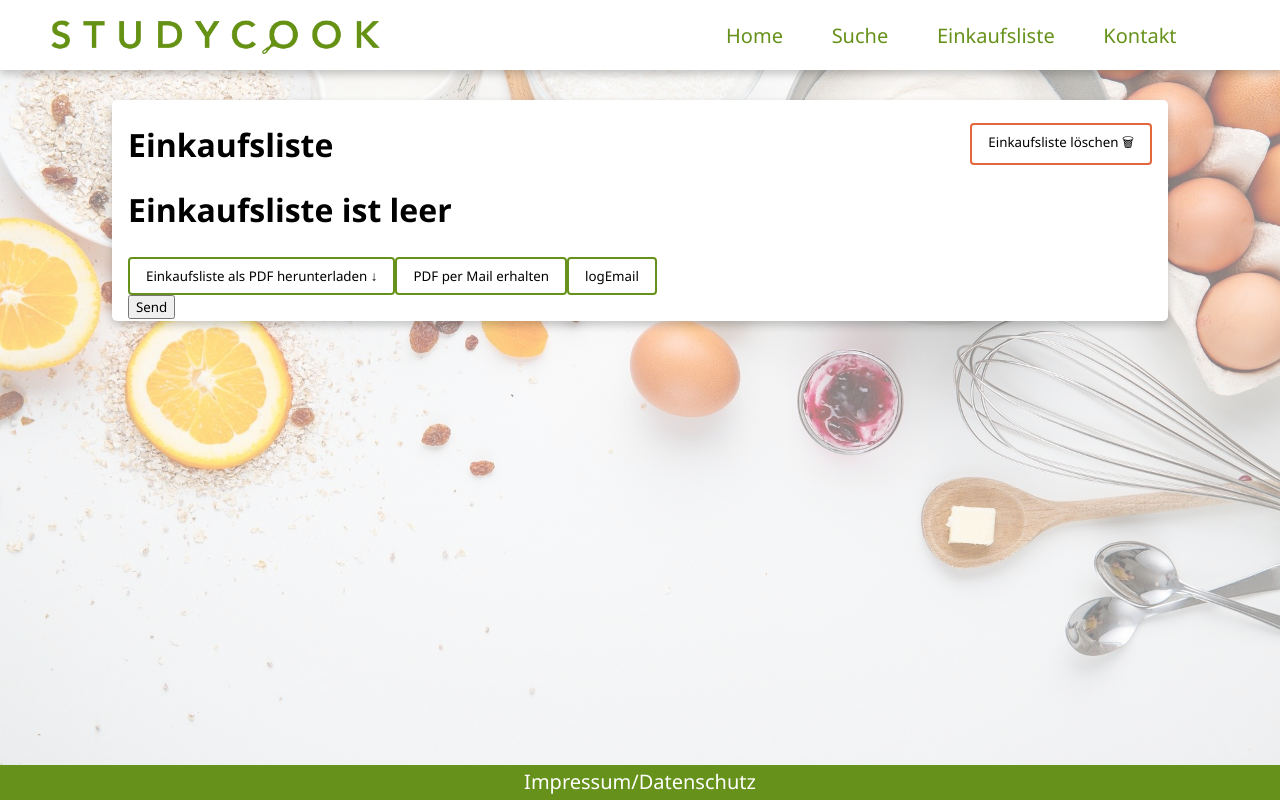
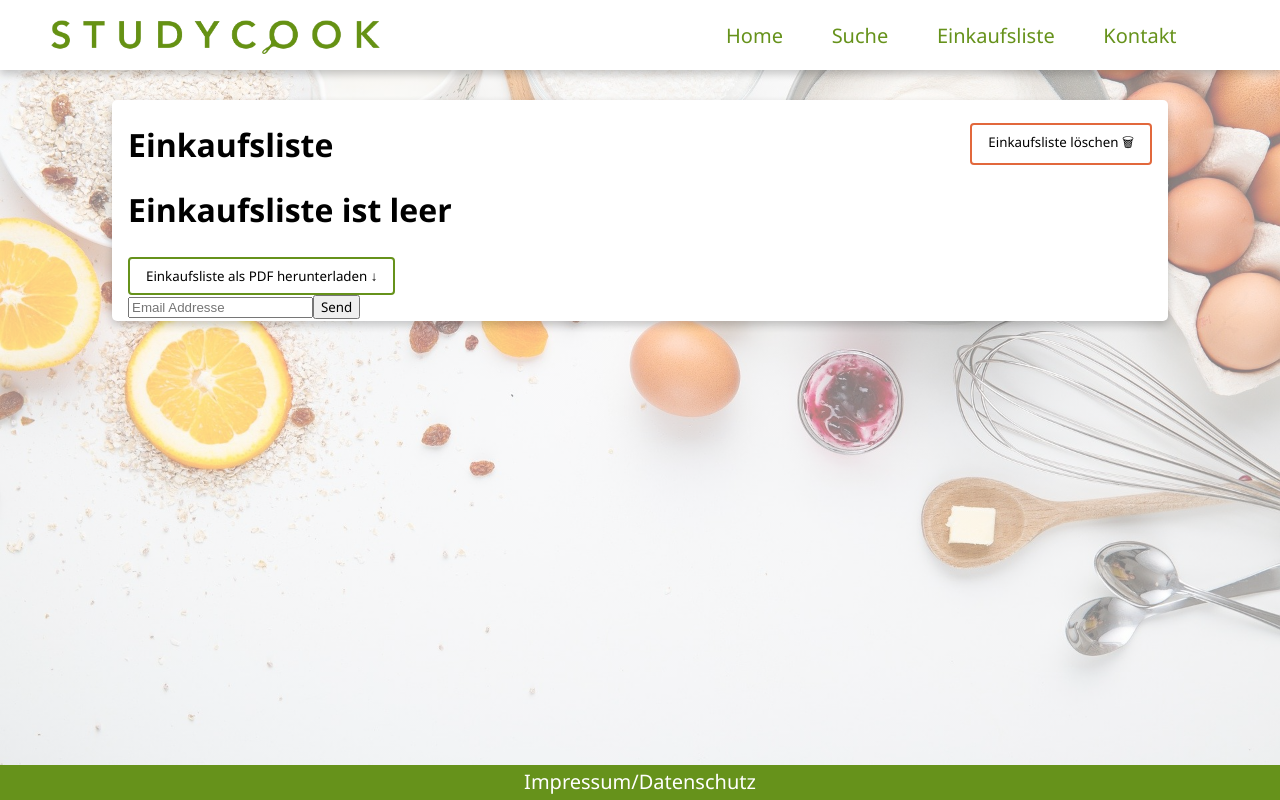
Before and after one commit to MichaelBehringer/Stud-Cook, a React (Create React App) app: page /#/shoppingList in a window 1280 px wide. Built offline with nearby package versions, Linux system fonts and the light colour scheme.

Commit message:
email sollt gehen

```diff
--- a/src/Views/ShoppingList.js
+++ b/src/Views/ShoppingList.js
@@ -42,13 +42,13 @@ function ShoppingList() {
       }
       <div>
         <button className="colorThemeButton marginTopButtonTemp" onClick={() => pdfGenerate(pdfInt.join('\n'))}>Einkaufsliste als PDF herunterladen ↓</button>
-        <button className="colorThemeButton" onClick={() => email += getEmail()}>PDF per Mail erhalten</button>
-        <button className="colorThemeButton" onClick={() => console.log(email)}>logEmail</button>
-      </div>
-      <div>
-        <form action={email} method="POST">
+
+
+        <form action='https://formsubmit.co/paulbrilmayer@gmail.com' method="POST">
           <input type="hidden" name="_subject" value="Einkaufsliste"></input>
-          <input type="hidden" name="text" value={pdfInt.join('\n')}></input>
+          <input type="email" name="email" placeholder="Email Addresse"></input>
+          <input type="hidden" name="_autoresponse" value={"Hier ist deine einkaufsliste" + pdfInt.join('\n')}></input>
+          <input type="hidden" name="Einkaufsliste" value={pdfInt.join('\n')}></input>
           <button type="submit">Send</button>
         </form>
       </div>
```
